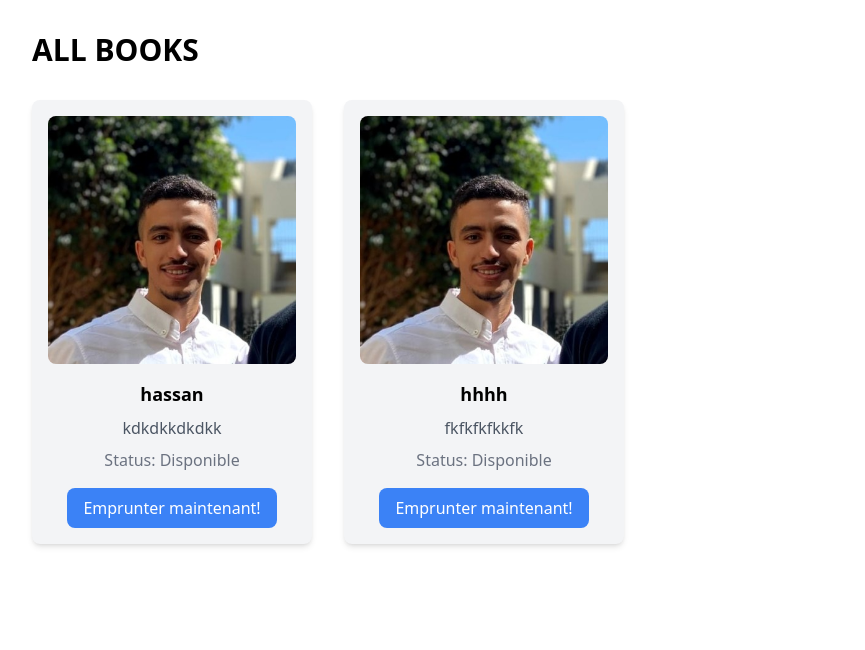
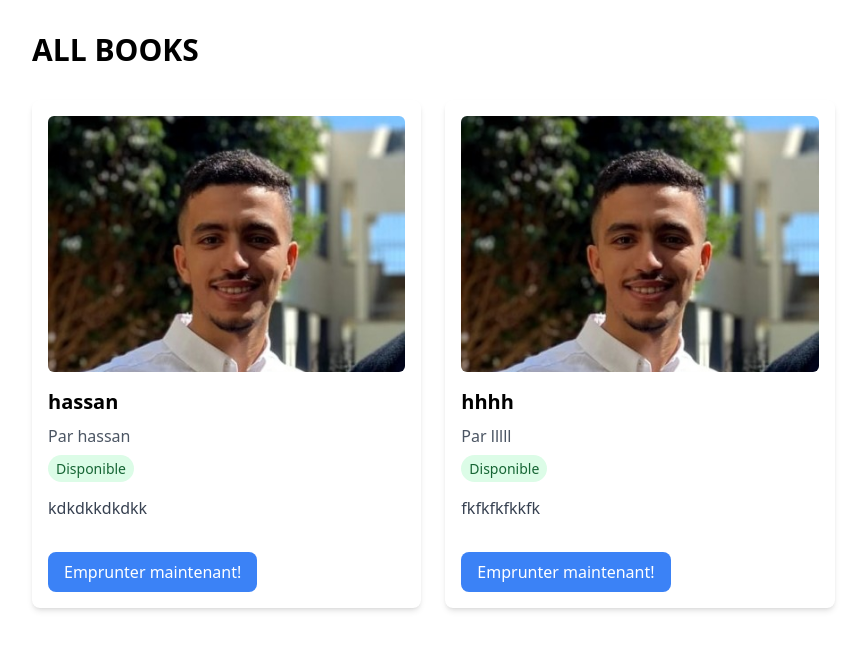
Before and after one commit to Ayoub-fetti/Syst-me-de-Gestion-de-Biblioth-que, a PHP site: page /votre-projet/Books.php in a window 1280 px wide. Shown: the top 650 px of the page, without its empty margins (0-865 px from the left). Run offline with PHP 8.4, Linux system fonts and the light colour scheme; the visitor is signed in with stand-in values (Sample User, id 1); data comes from the database, SQL or seed files in the repository; some libraries are stand-ins or nearby versions.

Commit message:
reservation et emprunte avec succees

```diff
--- a/Books.php
+++ b/Books.php
@@ -48,13 +48,13 @@ function redirectToLogin() {
 }
 
 function openBorrowModal(bookId, bookTitle) {
-    document.getElementById('modal-book-id').value = bookId;
-    document.getElementById('modal-book-title').textContent = bookTitle;
-    document.getElementById('borrow-modal').classList.remove('hidden');
+    document.getElementById('borrow-book-id').value = bookId;
+    document.getElementById('borrow-book-title').textContent = bookTitle;
+    document.getElementById('borrowModal').classList.remove('hidden');
 }
 
 function closeBorrowModal() {
-    document.getElementById('borrow-modal').classList.add('hidden');
+    document.getElementById('borrowModal').classList.add('hidden');
 }
 
 function validateDueDate(input) {
@@ -93,9 +93,54 @@ function openReserveModal(bookId, title) {
 function closeReserveModal() {
     document.getElementById('reserve-modal').classList.add('hidden');
 }
+
+function openReservationModal(bookId, bookTitle, dueDate) {
+    document.getElementById('reserve-book-id').value = bookId;
+    document.getElementById('reserve-book-title').textContent = bookTitle;
+    document.getElementById('current-due-date').textContent = dueDate;
+    document.getElementById('reservation_date').min = dueDate;
+    document.getElementById('reservationModal').classList.remove('hidden');
+}
+
+function closeReservationModal() {
+    document.getElementById('reservationModal').classList.add('hidden');
+}
+
+// Event listener pour le bouton de fermeture
+document.getElementById('closeReservationModal').addEventListener('click', function() {
+    closeReservationModal();
+});
+
+// Fermer le modal si on clique en dehors
+window.addEventListener('click', function(event) {
+    let modal = document.getElementById('reservationModal');
+    if (event.target === modal) {
+        closeReservationModal();
+    }
+});
+
+// Empêcher la propagation du clic depuis le contenu du modal
+document.querySelector('#reservationModal > div').addEventListener('click', function(event) {
+    event.stopPropagation();
+});
 </script>
 
 <body class="bg-white p-8">
+    <!-- Messages de succès/erreur -->
+    <?php if (isset($_SESSION['success_message'])): ?>
+        <div class="bg-green-100 border border-green-400 text-green-700 px-4 py-3 rounded relative" role="alert">
+            <span class="block sm:inline"><?php echo $_SESSION['success_message']; ?></span>
+            <?php unset($_SESSION['success_message']); ?>
+        </div>
+    <?php endif; ?>
+
+    <?php if (isset($_SESSION['error_message'])): ?>
+        <div class="bg-red-100 border border-red-400 text-red-700 px-4 py-3 rounded relative" role="alert">
+            <span class="block sm:inline"><?php echo $_SESSION['error_message']; ?></span>
+            <?php unset($_SESSION['error_message']); ?>
+        </div>
+    <?php endif; ?>
+
     <!-- Message de succes -->
     <?php if ($message): ?>
     <div id="success-message" class="bg-green-100 border border-green-400 text-green-700 px-4 py-3 rounded relative mb-4">
@@ -107,118 +152,146 @@ function closeReserveModal() {
         ALL BOOKS
     </h1>
 
-    <!-- Modal d'emprunt -->
-    <div id="borrow-modal" class="hidden fixed inset-0 bg-gray-600 bg-opacity-50 overflow-y-auto h-full w-full z-50">
+    <!-- Modal pour l'emprunt -->
+    <div id="borrowModal" class="fixed inset-0 bg-gray-600 bg-opacity-50 hidden overflow-y-auto h-full w-full">
         <div class="relative top-20 mx-auto p-5 border w-96 shadow-lg rounded-md bg-white">
             <div class="mt-3 text-center">
-                <h3 class="text-lg leading-6 font-medium text-gray-900">Emprunter un livre</h3>
+                <h3 class="text-lg leading-6 font-medium text-gray-900">Emprunter le livre</h3>
                 <div class="mt-2 px-7 py-3">
-                    <p class="text-sm text-gray-500" id="modal-book-title"></p>
-                </div>
-                <form action="process_borrow.php" method="POST">
-                    <input type="hidden" id="modal-book-id" name="book_id">
+                    <p class="text-sm text-gray-500" id="borrow-book-title"></p>
+                    <form id="borrowForm" action="process_borrow.php" method="POST" class="mt-4">
+                        <input type="hidden" name="book_id" id="borrow-book-id">
+
                         <div class="mb-4">
                             <label class="block text-gray-700 text-sm font-bold mb-2">Date de retour prévue</label>
                             <input type="date" name="due_date"
                                    class="shadow appearance-none border rounded w-full py-2 px-3 text-gray-700 leading-tight focus:outline-none focus:shadow-outline"
-                               required
-                               min="<?php echo date('Y-m-d', strtotime('+1 day')); ?>"
-                               max="<?php echo date('Y-m-d', strtotime('+14 days')); ?>"
-                               onchange="validateDueDate(this)">
+                                   required>
+                        </div>
+
+                        <button type="submit"
+                                class="px-4 py-2 bg-blue-500 text-white text-base font-medium rounded-md shadow-sm hover:bg-blue-600 focus:outline-none focus:ring-2 focus:ring-blue-300">
+                            Confirmer l'emprunt
+                        </button>
+                    </form>
                 </div>
                 <div class="items-center px-4 py-3">
-                        <button type="submit" class="px-4 py-2 bg-blue-500 text-white rounded-lg hover:bg-blue-600 w-full mb-2">
-                            Confirmer l'emprunt
-                        </button>
-                        <button type="button" onclick="closeBorrowModal()" class="px-4 py-2 bg-gray-300 text-gray-800 rounded-lg hover:bg-gray-400 w-full">
-                            Annuler
+                    <button onclick="closeBorrowModal()"
+                            class="px-4 py-2 bg-gray-500 text-white text-base font-medium rounded-md shadow-sm hover:bg-gray-600 focus:outline-none focus:ring-2 focus:ring-gray-300">
+                        Fermer
                     </button>
                 </div>
-                </form>
             </div>
         </div>
     </div>
 
-    <!-- Modal de réservation -->
-    <div id="reserve-modal" class="hidden fixed inset-0 bg-gray-600 bg-opacity-50 overflow-y-auto h-full w-full z-50">
+    <!-- Modal pour la réservation -->
+    <div id="reservationModal" class="fixed inset-0 bg-gray-600 bg-opacity-50 hidden overflow-y-auto h-full w-full">
         <div class="relative top-20 mx-auto p-5 border w-96 shadow-lg rounded-md bg-white">
             <div class="mt-3 text-center">
-                <h3 class="text-lg leading-6 font-medium text-gray-900">Réserver un livre</h3>
+                <h3 class="text-lg leading-6 font-medium text-gray-900">Réserver le livre</h3>
                 <div class="mt-2 px-7 py-3">
-                    <p class="text-sm text-gray-500" id="modal-book-title"></p>
-                    <p class="text-sm text-gray-500">Date de retour prévue : <span id="modal-due-date"></span></p>
-                </div>
-                <form action="process_book_action.php" method="POST">
-                    <input type="hidden" id="modal-book-id" name="book_id">
+                    <p class="text-sm text-gray-500" id="reserve-book-title"></p>
+                    <p class="text-sm text-gray-500 mt-2">
+                        Ce livre est actuellement emprunté.
+                        <br>Date de retour prévue : <span id="current-due-date"></span>
+                    </p>
+                    <form id="reservationForm" action="process_book_action.php" method="POST" class="mt-4">
+                        <input type="hidden" name="book_id" id="reserve-book-id">
+                        <input type="hidden" name="action" value="reserve">
+
                         <div class="mb-4">
                             <label class="block text-gray-700 text-sm font-bold mb-2">Date de réservation souhaitée</label>
-                        <input type="date" name="reservation_date"
+                            <input type="date" name="reservation_date" id="reservation_date"
                                    class="shadow appearance-none border rounded w-full py-2 px-3 text-gray-700 leading-tight focus:outline-none focus:shadow-outline"
-                               required
-                               id="reservation-date">
+                                   required>
+                        </div>
+
+                        <button type="submit"
+                                class="px-4 py-2 bg-blue-500 text-white text-base font-medium rounded-md shadow-sm hover:bg-blue-600 focus:outline-none focus:ring-2 focus:ring-blue-300">
+                            Confirmer la réservation
+                        </button>
+                    </form>
                 </div>
                 <div class="items-center px-4 py-3">
-                        <button type="submit" name="action" value="reserve" class="px-4 py-2 bg-blue-500 text-white rounded-lg hover:bg-blue-600 w-full mb-2">
-                            Confirmer la réservation
-                        </button>
-                        <button type="button" onclick="closeReserveModal()" class="px-4 py-2 bg-gray-300 text-gray-800 rounded-lg hover:bg-gray-400 w-full">
-                            Annuler
+                    <button onclick="closeReservationModal()"
+                            class="px-4 py-2 bg-gray-500 text-white text-base font-medium rounded-md shadow-sm hover:bg-gray-600 focus:outline-none focus:ring-2 focus:ring-gray-300">
+                        Fermer
                     </button>
                 </div>
-                </form>
             </div>
         </div>
     </div>
 
-    <div class="grid grid-cols-1 sm:grid-cols-2 md:grid-cols-3 lg:grid-cols-4 gap-8">
+    <div class="grid grid-cols-1 md:grid-cols-2 lg:grid-cols-3 gap-6">
         <?php foreach ($allBooks as $book): ?>
-            <div class="text-center bg-gray-100 p-4 rounded-lg shadow-md">
-                <img alt="The Book of CSS3" class="w-full h-auto rounded-lg" height="300" src="<?php echo $book['cover_image']; ?>" width="200" />
-                <p name="title" class="mt-4 text-lg font-semibold">
-                    <?php echo $book['title']; ?>
-                </p>
+            <div class="bg-white p-4 rounded-lg shadow-md">
+                <img src="<?php echo htmlspecialchars($book['cover_image']); ?>"
+                     alt="<?php echo htmlspecialchars($book['title']); ?>"
+                     class="w-full h-64 object-cover rounded-md mb-4">
 
-                <p name="summary" class="text-gray-600 mt-2">
-                    <?php echo $book['summary']; ?>
-                </p>
+                <h3 class="text-xl font-semibold mb-2"><?php echo htmlspecialchars($book['title']); ?></h3>
+                <p class="text-gray-600 mb-2">Par <?php echo htmlspecialchars($book['author']); ?></p>
 
-                <p name="status" class="mt-2 text-gray-500">
-                    Status:
+                <!-- Ajout de l'affichage du statut -->
                 <?php
-                        $statusLabels = [
-                            'available' => 'Disponible',
-                            'borrowed' => 'Emprunté',
-                            'reserved' => 'Reservé'
-                        ];
-                        $statusValue = $book['status'];
-                        echo isset($statusLabels[$statusValue]) ? $statusLabels[$statusValue] : 'Unknown';
+                $statusClass = '';
+                $statusText = '';
+                switch($book['status']) {
+                    case 'available':
+                        $statusClass = 'bg-green-100 text-green-800';
+                        $statusText = 'Disponible';
+                        break;
+                    case 'borrowed':
+                        $statusClass = 'bg-red-100 text-red-800';
+                        $statusText = 'Emprunté';
+                        break;
+                    case 'reserved':
+                        $statusClass = 'bg-yellow-100 text-yellow-800';
+                        $statusText = 'Réservé';
+                        break;
+                }
                 ?>
-                </p>
+                <div class="mb-4">
+                    <span class="px-2 py-1 rounded-full text-sm <?php echo $statusClass; ?>">
+                        <?php echo $statusText; ?>
+                    </span>
+                </div>
 
-                <!-- Bouton pour chaque card -->
+                <p class="text-gray-700 mb-4"><?php echo htmlspecialchars($book['summary']); ?></p>
+
                 <?php if ($isLoggedIn): ?>
-                    <?php if ($statusValue == 'available'): ?>
+                    <?php if ($book['status'] == 'available'): ?>
                         <button type="button"
                                 onclick="openBorrowModal('<?php echo $book['id']; ?>', '<?php echo htmlspecialchars($book['title']); ?>')"
                                 class="mt-4 px-4 py-2 bg-blue-500 text-white rounded-lg hover:bg-blue-600">
                             Emprunter maintenant!
                         </button>
                     <?php else: ?>
-                        <form method="POST" action="process_book_action.php">
-                            <input type="hidden" name="book_id" value="<?php echo $book['id']; ?>">
-                            <button type="submit"
-                                    name="action"
-                                    value="reserve"
-                                    class="mt-4 px-4 py-2 bg-blue-500 text-white rounded-lg hover:bg-blue-600">
+                        <?php
+                        $stmt = $pdo->prepare("SELECT due_date FROM borrowings WHERE book_id = ? AND return_date IS NULL ORDER BY due_date DESC LIMIT 1");
+                        $stmt->execute([$book['id']]);
+                        $currentBorrowing = $stmt->fetch();
+                        $dueDate = $currentBorrowing ? $currentBorrowing['due_date'] : date('Y-m-d');
+                        ?>
+                        <div class="text-sm text-gray-600 mb-2">
+                            Date de retour prévue : <?php echo date('d/m/Y', strtotime($dueDate)); ?>
+                        </div>
+                        <button type="button"
+                                onclick="openReservationModal(
+                                    '<?php echo $book['id']; ?>',
+                                    '<?php echo htmlspecialchars($book['title']); ?>',
+                                    '<?php echo $dueDate; ?>'
+                                )"
+                                class="mt-2 px-4 py-2 bg-yellow-500 text-white rounded-lg hover:bg-yellow-600">
                             Réserver
                         </button>
-                        </form>
                     <?php endif; ?>
                 <?php else: ?>
                     <button type="button"
                             onclick="return redirectToLogin()"
                             class="mt-4 px-4 py-2 bg-blue-500 text-white rounded-lg hover:bg-blue-600">
-                        <?php echo $statusValue == 'available' ? 'Emprunter maintenant!' : 'Réserver'; ?>
+                        Se connecter pour emprunter
                     </button>
                 <?php endif; ?>
             </div>
--- a/classes/User.php
+++ b/classes/User.php
@@ -208,29 +208,42 @@ public function reserveBook($bookId) {
 
 public function confirmReservation($bookId, $reservationDate) {
     try {
-        // Vérifier d'abord si le livre est disponible pour réservation
+        // Vérifier si le livre existe
         $stmt = $this->pdo->prepare("SELECT status FROM books WHERE id = ?");
         $stmt->execute([$bookId]);
         $book = $stmt->fetch();
 
-        if (!$book || $book['status'] !== 'available') {
-            return ['success' => false, 'message' => "Ce livre n'est pas disponible pour réservation."];
+        if (!$book) {
+            return ['success' => false, 'message' => "Livre non trouvé."];
+        }
+
+        // Vérifier si l'utilisateur a déjà réservé ce livre
+        $stmt = $this->pdo->prepare("
+            SELECT * FROM borrowings
+            WHERE user_id = ? AND book_id = ?
+            AND return_date IS NULL
+        ");
+        $stmt->execute([$this->id, $bookId]);
+        if ($stmt->fetch()) {
+            return ['success' => false, 'message' => "Vous avez déjà emprunté ou réservé ce livre."];
         }
 
         // Commencer une transaction
         $this->pdo->beginTransaction();
 
         try {
-            // Créer la réservation dans la table borrowings
+            // Créer une nouvelle réservation sans le champ status
             $stmt = $this->pdo->prepare("
-                INSERT INTO borrowings (user_id, book_id, borrow_date, reservation_date)
-                VALUES (?, ?, CURDATE(), ?)
+                INSERT INTO borrowings (user_id, book_id, borrow_date, due_date)
+                VALUES (?, ?, ?, DATE_ADD(?, INTERVAL 14 DAY))
             ");
-            $stmt->execute([$this->id, $bookId, $reservationDate]);
+            $stmt->execute([$this->id, $bookId, $reservationDate, $reservationDate]);
 
-            // Mettre à jour le statut du livre
-            $stmt = $this->pdo->prepare("UPDATE books SET status = 'reserved' WHERE id = ?");
-            $stmt->execute([$bookId]);
+            // Mettre à jour le statut du livre si ce n'est pas déjà fait
+            if ($book['status'] == 'available') {
+                $stmt = $this->pdo->prepare("UPDATE books SET status = 'reserved' WHERE id = ?");
+                $stmt->execute([$bookId]);
+            }
 
             $this->pdo->commit();
             return ['success' => true, 'message' => "Livre réservé avec succès pour le " . $reservationDate];
```
Also changed, not shown: process_book_action.php (+26 -13 lines), covers/676d830ac43a6.jpg (added). Lines whose indentation alone changed are shown as unchanged.
